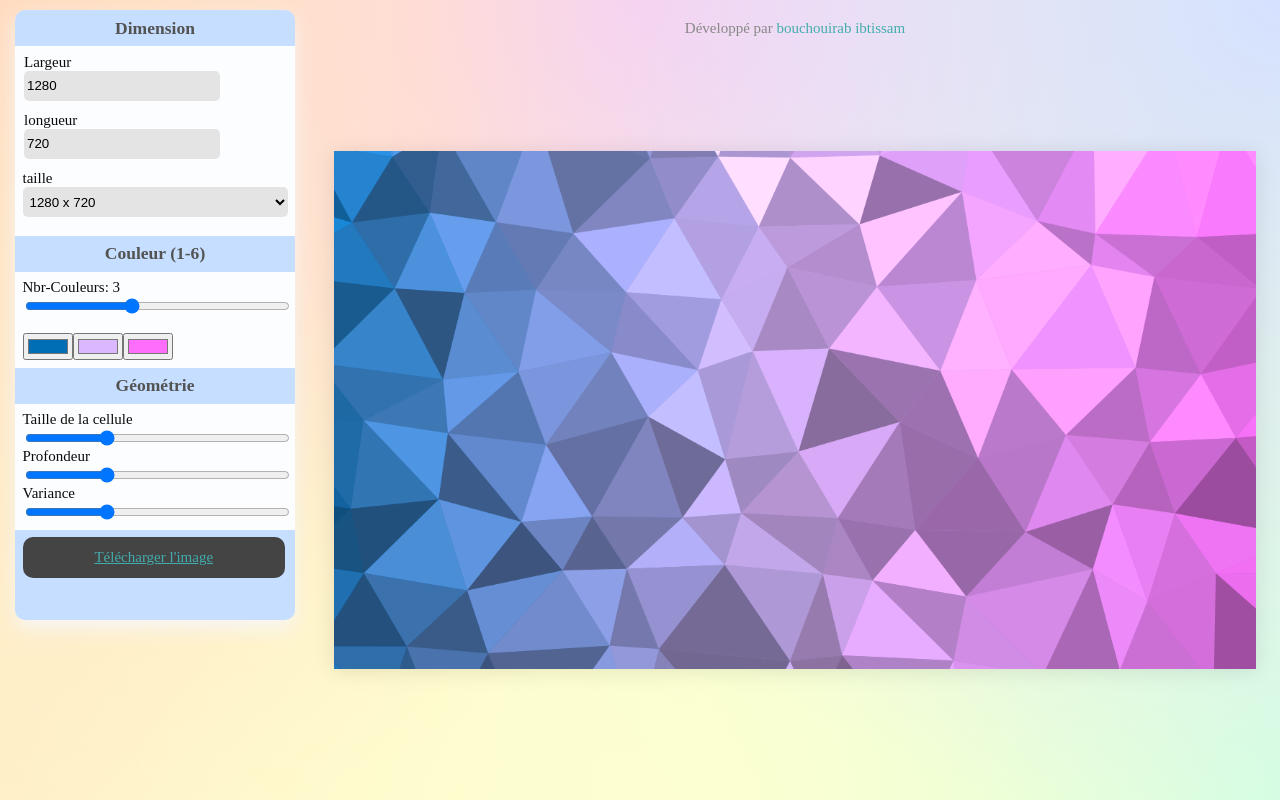
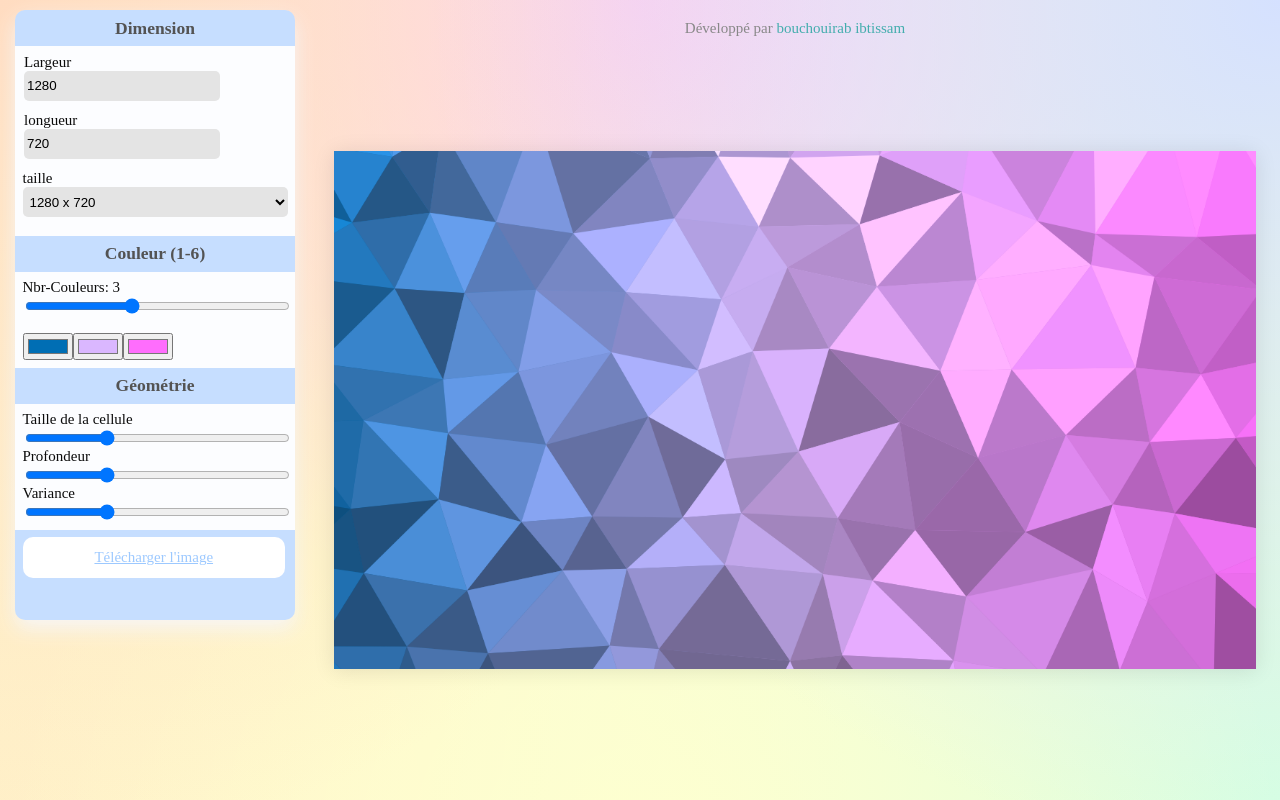
Before and after one commit to bouchouirabI/BackgroundGenerator, a plain HTML site: page index.html in a window 1280 px wide. In both pictures the pointer is over the link "Télécharger l'image". Drawn offline with Linux system fonts and the light colour scheme.

Commit message:
Update style- b.css

```diff
--- a/style- b.css
+++ b/style- b.css
@@ -72,8 +72,8 @@ button,.button {
   text-align: center;
 }
   button:hover,.button:hover {
-    background:#444 ;
-    color:rgb(67, 173, 173);
+    background:#fff ;
+    color:#9DC9FF;
    }
 
 .section { padding: 0.5rem; }
```
